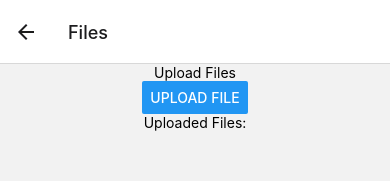
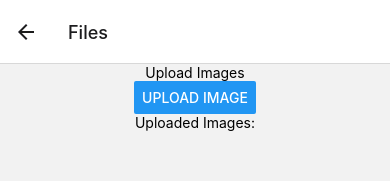
Before and after one commit to SeanCanterbury/OCRScribe, a React Native app: screen /Files in a window 390 px wide. Shown: the top 181 px of the page. Built offline with nearby package versions, Linux system fonts and the light colour scheme.

Commit message:
First attempt at file upload functionality

```diff
--- a/app/Files.js
+++ b/app/Files.js
@@ -1,36 +1,51 @@
-// app/Files.js
-import React, { useState } from 'react';
-import { View, Text, Button, FlatList, TouchableOpacity } from 'react-native';
+import React, { useState, useEffect } from 'react';
+import { View, Text, Button, FlatList, TouchableOpacity, Platform, Image } from 'react-native';
 import { useNavigation } from '@react-navigation/native';
+import * as ImagePicker from 'expo-image-picker';
 
 const Files = () => {
   const navigation = useNavigation();
-  const [files, setFiles] = useState([]); // State to store uploaded files
+  const [images, setImages] = useState([]);
 
-  // Function to handle file upload
-  const handleFileUpload = () => {
-    // Logic to upload file goes here
-    console.log('File uploaded');
-    // For demonstration, adding a dummy file to the list
-    setFiles([...files, { id: files.length + 1, name: `File ${files.length + 1}` }]);
+  useEffect(() => {
+    (async () => {
+      if (Platform.OS !== 'web') {
+        const { status } = await ImagePicker.requestMediaLibraryPermissionsAsync();
+        if (status !== 'granted') {
+          alert('Sorry, we need camera roll permissions to make this work!');
+        }
+      }
+    })();
+  }, []);
+
+  const pickImage = async () => {
+    let result = await ImagePicker.launchImageLibraryAsync({
+      mediaTypes: ImagePicker.MediaTypeOptions.Images,
+      allowsEditing: false, // Disable editing for simplicity
+      aspect: [4, 3],
+      quality: 1,
+    });
+
+    if (!result.cancelled) {
+      setImages([...images, result.uri]);
+    }
   };
 
-  // Function to render each file item in the list
-  const renderFileItem = ({ item }) => (
-    <TouchableOpacity onPress={() => console.log(`File selected: ${item.name}`)}>
-      <Text>{item.name}</Text>
+  const renderImageItem = ({ item }) => (
+    <TouchableOpacity onPress={() => console.log(`Image selected: ${item}`)}>
+      <Image source={{ uri: item }} style={{ width: 100, height: 100 }} />
     </TouchableOpacity>
   );
 
   return (
     <View style={{ flex: 1, justifyContent: 'center', alignItems: 'center' }}>
-      <Text>Upload Files</Text>
-      <Button title="Upload File" onPress={handleFileUpload} />
-      <Text>Uploaded Files:</Text>
+      <Text>Upload Images</Text>
+      <Button title="Upload Image" onPress={pickImage} />
+      <Text>Uploaded Images:</Text>
       <FlatList
-        data={files}
-        renderItem={renderFileItem}
-        keyExtractor={(item) => item.id.toString()}
+        data={images}
+        renderItem={renderImageItem}
+        keyExtractor={(item, index) => index.toString()}
       />
     </View>
   );
--- a/package.json
+++ b/package.json
@@ -19,7 +19,8 @@
     "expo-status-bar": "~1.11.1",
     "react": "18.2.0",
     "react-native": "0.73.4",
-    "react-native-gesture-handler": "^2.15.0"
+    "react-native-gesture-handler": "^2.15.0",
+    "expo-image-picker": "~14.7.1"
   },
   "devDependencies": {
     "@babel/core": "^7.20.0"
```
Also changed, not shown: 1 other file (tests, documents, lock files or other folders).
